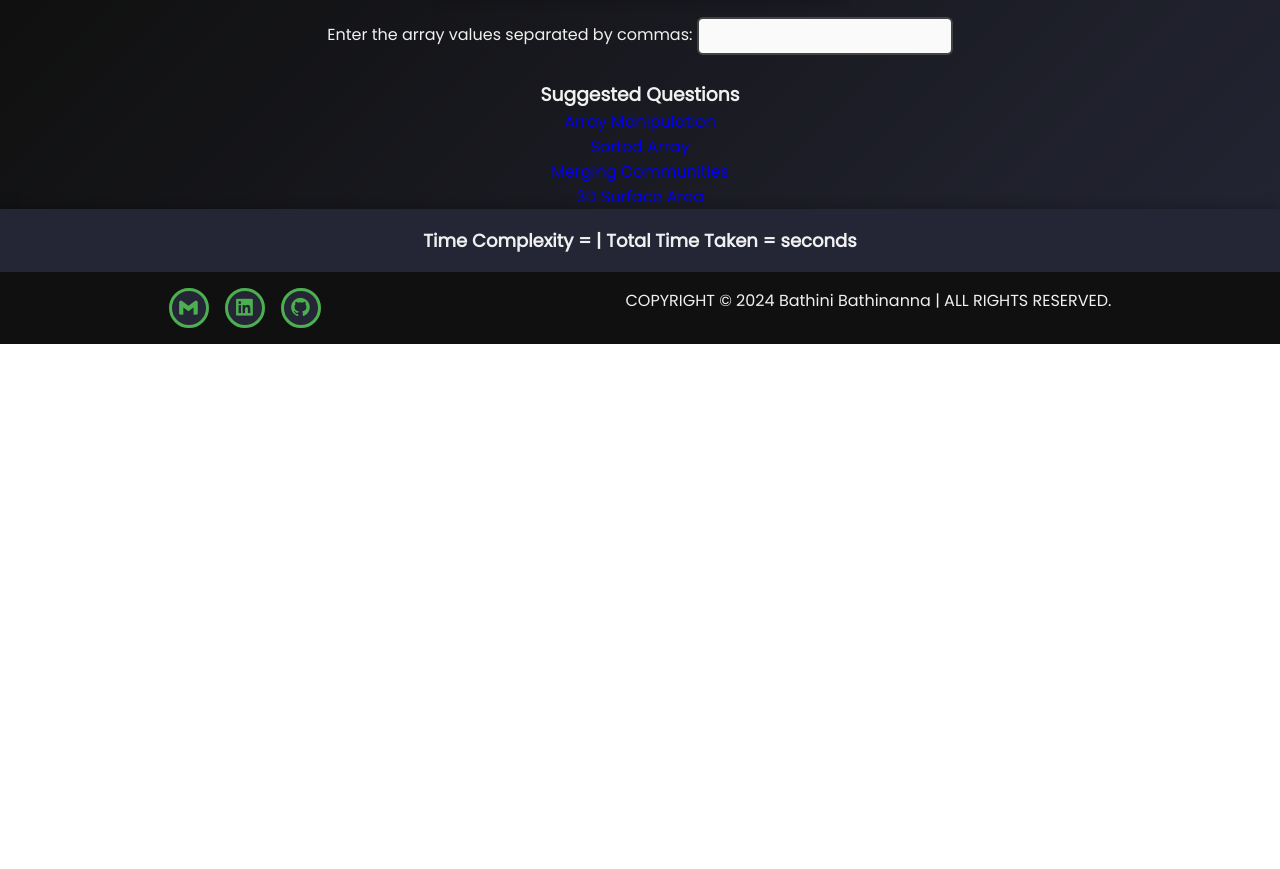
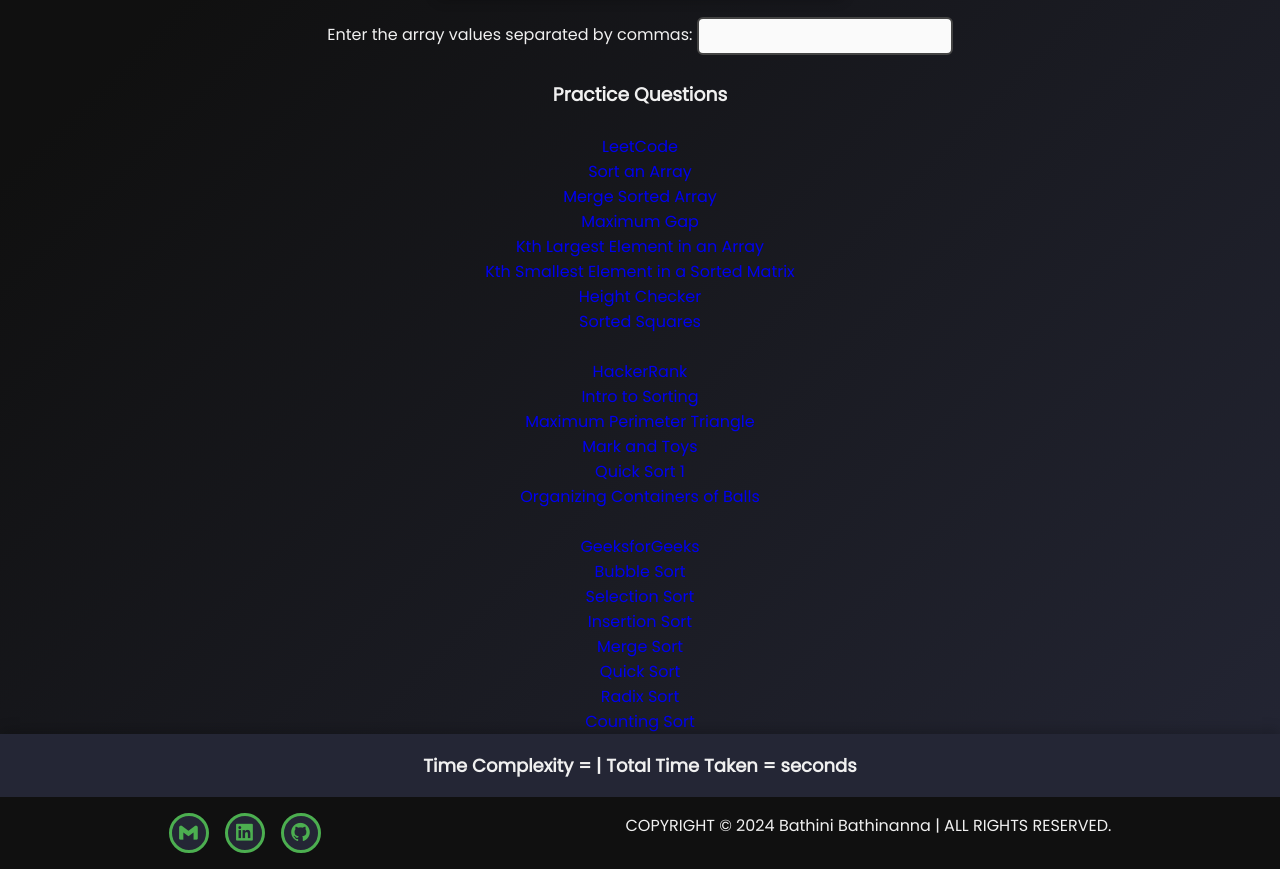
Before and after one commit to Bathinanna/AlgoSpark, a plain HTML site: page index.html in a window 1280 px wide. Shown: the part 667-1536 px from the top of the page. Before the commit the page ends 1011 px from the top, so only its background shows below. Drawn offline with nearby package versions, Linux system fonts and the light colour scheme.

Commit message:
added questions

```diff
--- a/index.html
+++ b/index.html
@@ -78,16 +78,56 @@
     <input type="text" id="inputArr" name="inputArr" class="inputBox"><br><br>
   </div>
 
-  <!-- Suggested Questions Section -->
-  <div class="suggested-questions">
-    <h3>Suggested Questions</h3>
-    <ul>
-      <li><a href="https://www.hackerrank.com/challenges/arrays-ds" target="_blank">Array Manipulation</a></li>
-      <li><a href="https://www.hackerrank.com/challenges/sorted-array" target="_blank">Sorted Array</a></li>
-      <li><a href="https://www.hackerrank.com/challenges/merging-communities" target="_blank">Merging Communities</a></li>
-      <li><a href="https://www.hackerrank.com/challenges/3d-surface-area" target="_blank">3D Surface Area</a></li>
-    </ul>
+<!-- Practice Questions Section -->
+<div class="practice-questions">
+  <h3>Practice Questions</h3>
+  <div class="platforms">
+    <div class="platform">
+      <a href="https://leetcode.com/tag/sorting/" target="_blank">
+        <i class="bx bxl-leetcode"></i>
+        <p>LeetCode</p>
+        <ul>
+          <li><a href="https://leetcode.com/problems/sort-an-array/" target="_blank">Sort an Array</a></li>
+          <li><a href="https://leetcode.com/problems/merge-sorted-array/" target="_blank">Merge Sorted Array</a></li>
+          <li><a href="https://leetcode.com/problems/maximum-gap/" target="_blank">Maximum Gap</a></li>
+          <li><a href="https://leetcode.com/problems/kth-largest-element-in-an-array/" target="_blank">Kth Largest Element in an Array</a></li>
+          <li><a href="https://leetcode.com/problems/kth-smallest-element-in-a-sorted-matrix/" target="_blank">Kth Smallest Element in a Sorted Matrix</a></li>
+          <li><a href="https://leetcode.com/problems/height-checker/" target="_blank">Height Checker</a></li>
+          <li><a href="https://leetcode.com/problems/sorted-square-array/" target="_blank">Sorted Squares</a></li>
+        </ul>
+      </a>
+    </div>
+    <div class="platform">
+      <a href="https://www.hackerrank.com/domains/tutorials/10-days-of-sorting" target="_blank">
+        <i class="bx bxl-hackerrank"></i>
+        <p>HackerRank</p>
+        <ul>
+          <li><a href="https://www.hackerrank.com/challenges/intro-to-sorting" target="_blank">Intro to Sorting</a></li>
+          <li><a href="https://www.hackerrank.com/challenges/maximum-perimeter-triangle" target="_blank">Maximum Perimeter Triangle</a></li>
+          <li><a href="https://www.hackerrank.com/challenges/mark-and-toys" target="_blank">Mark and Toys</a></li>
+          <li><a href="https://www.hackerrank.com/challenges/quick-sort1" target="_blank">Quick Sort 1</a></li>
+          <li><a href="https://www.hackerrank.com/challenges/organizing-containers-of-balls" target="_blank">Organizing Containers of Balls</a></li>
+        </ul>
+      </a>
+    </div>
+    <div class="platform">
+      <a href="https://www.geeksforgeeks.org/fundamentals-of-algorithms/#sorting" target="_blank">
+        <i class="bx bxl-geeksforgeeks"></i>
+        <p>GeeksforGeeks</p>
+        <ul>
+          <li><a href="https://www.geeksforgeeks.org/bubble-sort/" target="_blank">Bubble Sort</a></li>
+          <li><a href="https://www.geeksforgeeks.org/selection-sort/" target="_blank">Selection Sort</a></li>
+          <li><a href="https://www.geeksforgeeks.org/insertion-sort/" target="_blank">Insertion Sort</a></li>
+          <li><a href="https://www.geeksforgeeks.org/merge-sort/" target="_blank">Merge Sort</a></li>
+          <li><a href="https://www.geeksforgeeks.org/quick-sort/" target="_blank">Quick Sort</a></li>
+          <li><a href="https://www.geeksforgeeks.org/radix-sort/" target="_blank">Radix Sort</a></li>
+          <li><a href="https://www.geeksforgeeks.org/counting-sort/" target="_blank">Counting Sort</a></li>
+        </ul>
+      </a>
+    </div>
   </div>
+</div>
+
 
   <!-- Footer showing time complexity and total execution time -->
   <footer class="footer">
```
